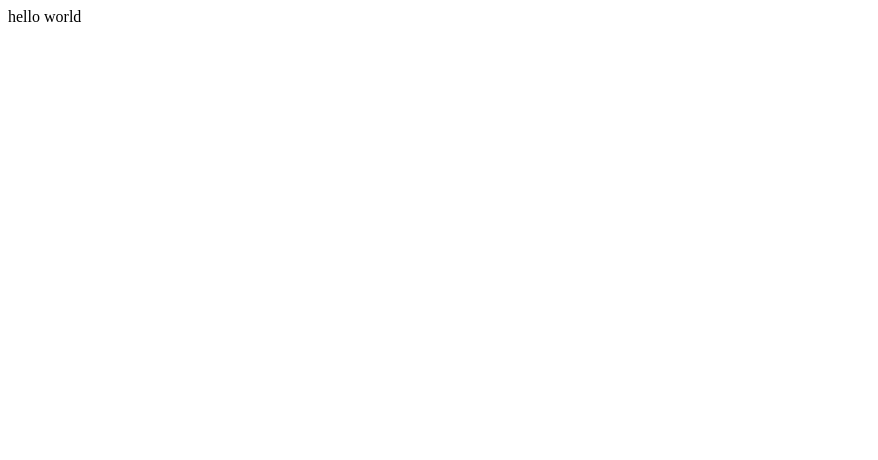
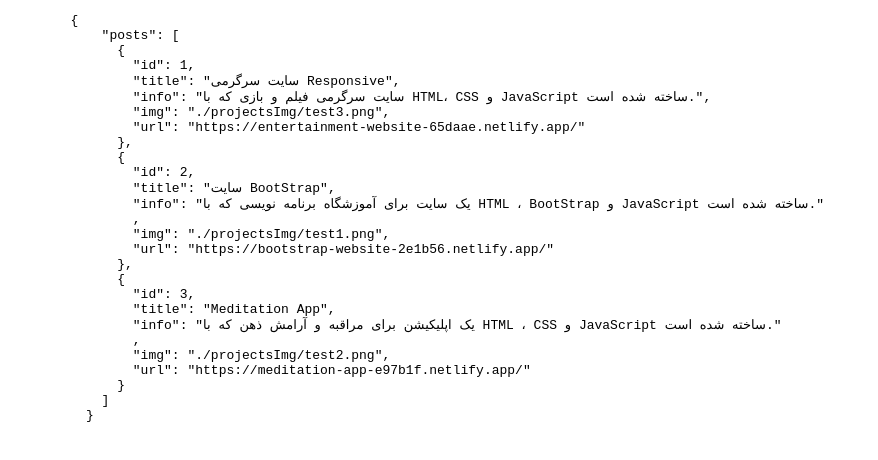
Before and after one commit to amirreza-abedini/gh-pages-info, a plain HTML site: page index.html in a window 1280 px wide. Shown: the whole page, without its empty margins (0-878 px from the left). Drawn offline with Linux system fonts and the light colour scheme.

Commit message:
files are completed

```diff
--- a/index.html
+++ b/index.html
@@ -9,7 +9,35 @@
 </head>
 
 <body>
-    hello world
+    <pre>
+        {
+            "posts": [
+              {
+                "id": 1,
+                "title": "سایت سرگرمی Responsive",
+                "info": "سایت سرگرمی فیلم و بازی که با HTML، CSS و JavaScript ساخته شده است.",
+                "img": "./projectsImg/test3.png",
+                "url": "https://entertainment-website-65daae.netlify.app/"
+              },
+              {
+                "id": 2,
+                "title": "سایت BootStrap",
+                "info": "یک سایت برای آموزشگاه برنامه نویسی که با HTML ، BootStrap و JavaScript ساخته شده است."
+                ,
+                "img": "./projectsImg/test1.png",
+                "url": "https://bootstrap-website-2e1b56.netlify.app/"
+              },
+              {
+                "id": 3,
+                "title": "Meditation App",
+                "info": "یک اپلیکیشن برای مراقبه و آرامش ذهن که با HTML ، CSS و JavaScript ساخته شده است."
+                ,
+                "img": "./projectsImg/test2.png",
+                "url": "https://meditation-app-e97b1f.netlify.app/"
+              }
+            ]
+          }
+    </pre>
 </body>
 
 </html>
```
